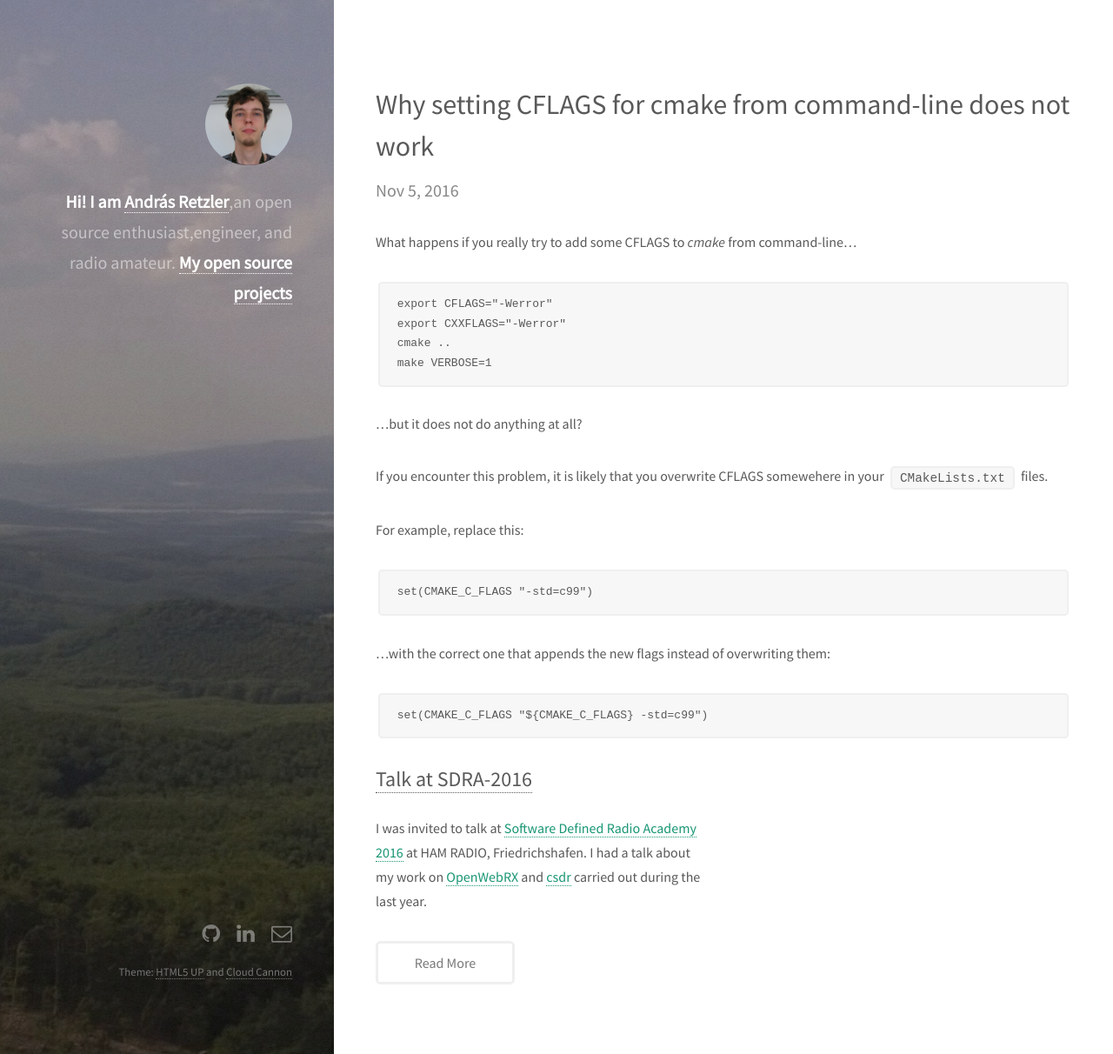
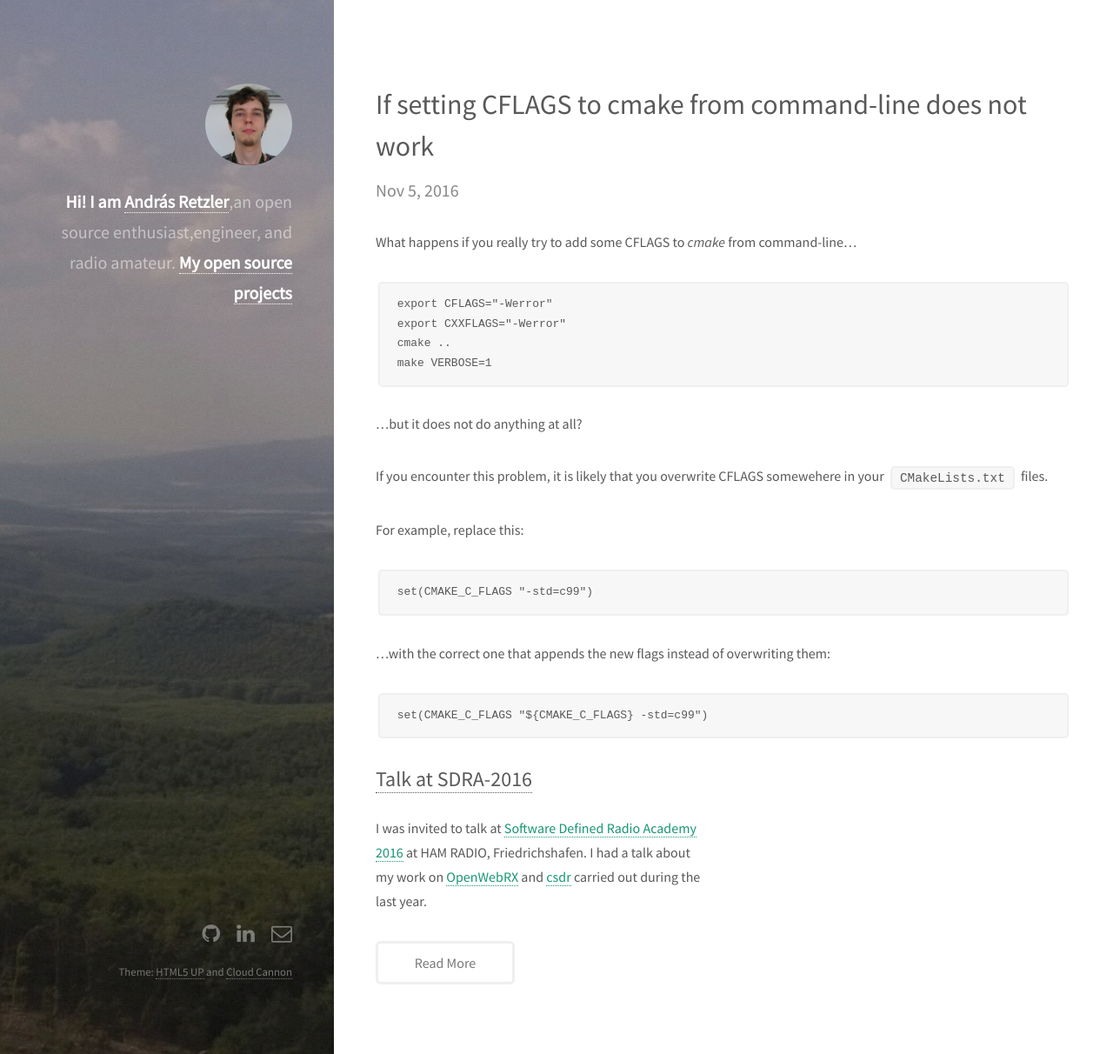
Before and after one commit to ha7ilm/ha7ilm.github.io, a Jekyll site: the page built from _posts/2016-11-05-cmake.md, in a window 1280 px wide and 1212 px high. Shown: the whole window at 87% size. Built offline with Jekyll 4.4.1, drawn with Linux system fonts in a browser that asks for light colours; comment, search, counter and statistics services are not loaded.

Commit message:
Fixed post

```diff
--- a/_posts/2016-11-05-cmake.md
+++ b/_posts/2016-11-05-cmake.md
@@ -1,5 +1,5 @@
 ---
-title: "Why setting CFLAGS for cmake from command-line does not work"
+title: "If setting CFLAGS to cmake from command-line does not work"
 layout: post
 ---
 What happens if you really try to add some CFLAGS to *cmake* from command-line...
```
